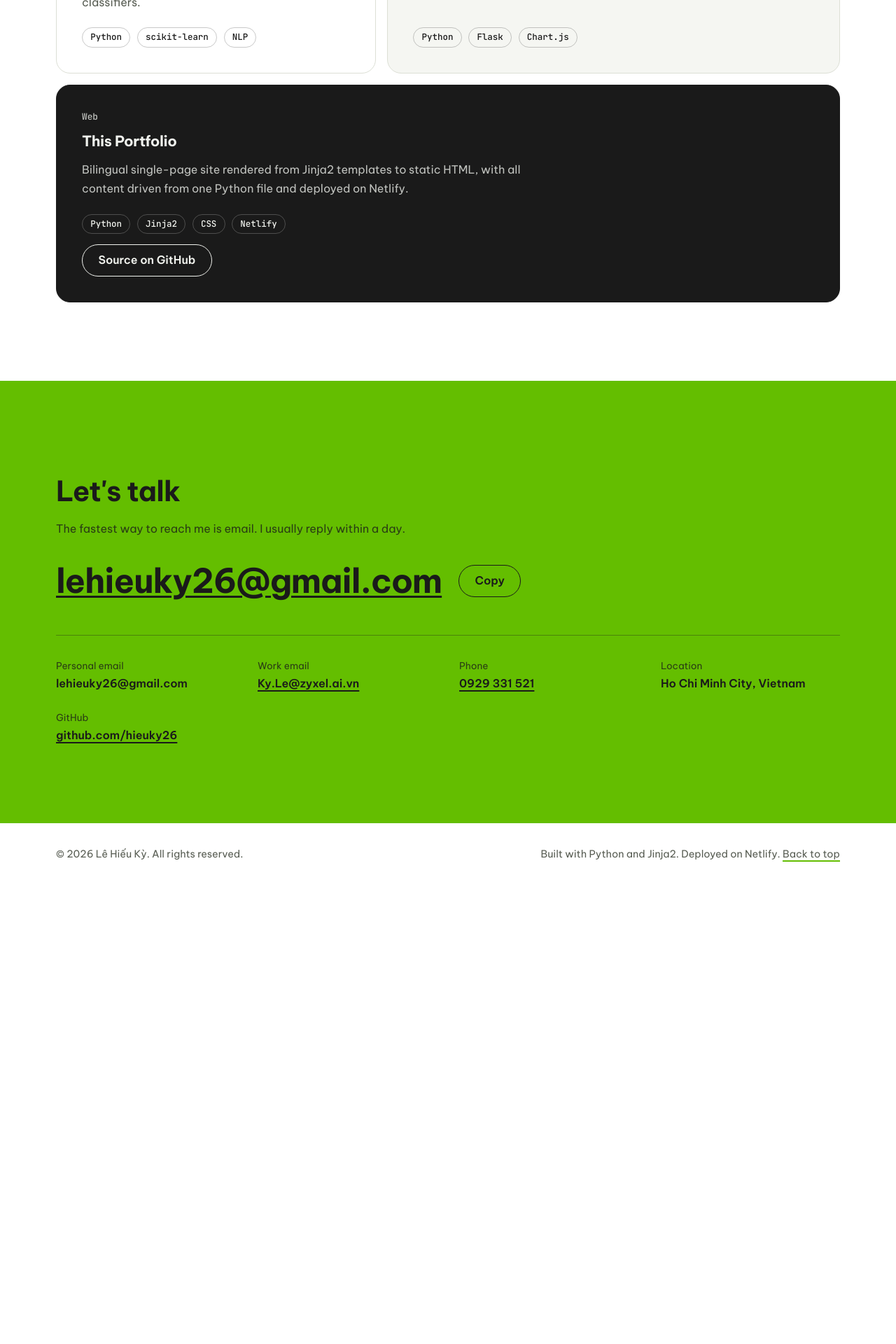
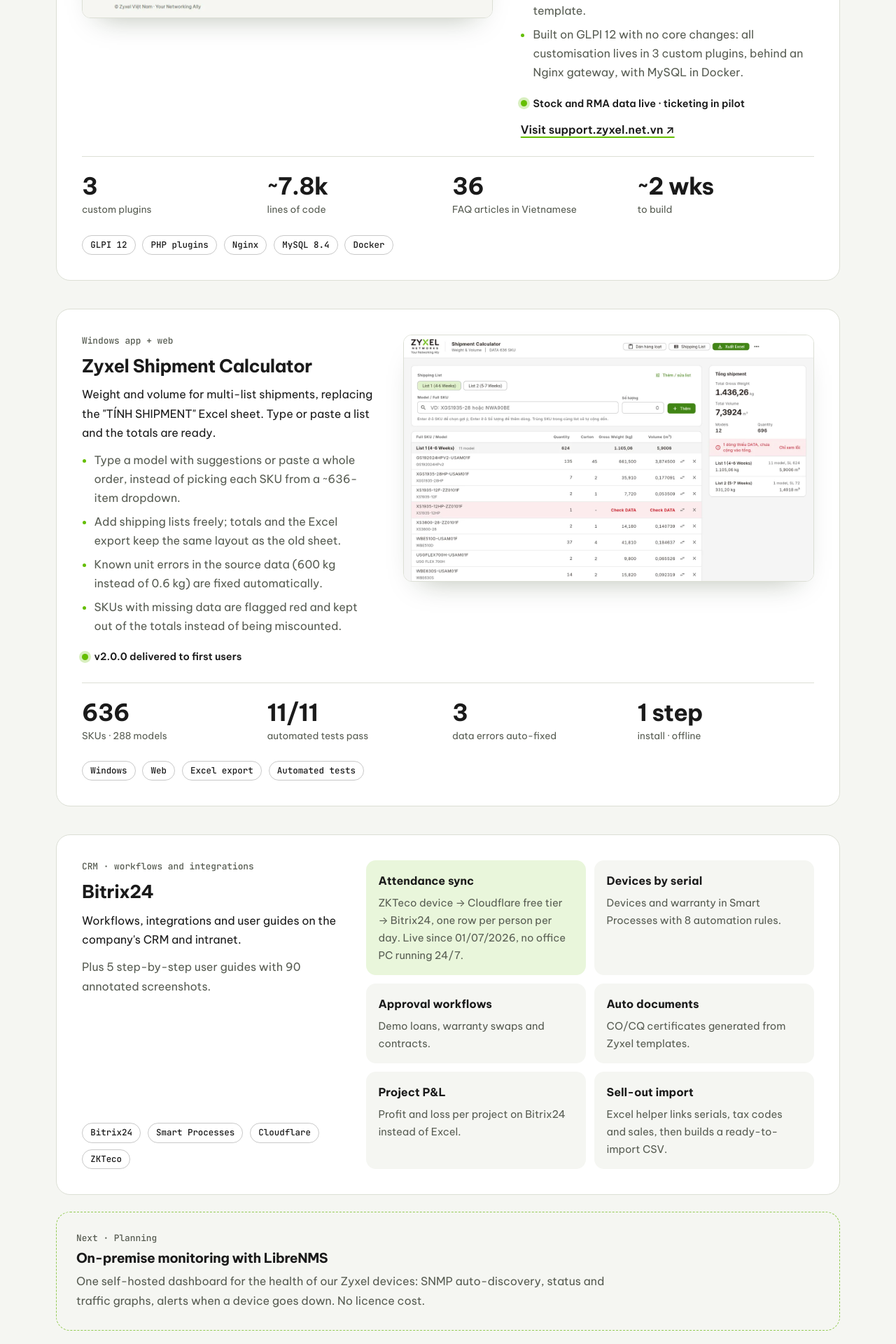
Before and after one commit to hieuky26/portfolio, a FastAPI app: page / in a window 1280 px wide. Shown: the part 4200-6120 px from the top of the page at 70% size. Before the commit the page ends 5431 px from the top, so only its background shows below. Run offline with FastAPI, Linux system fonts and the light colour scheme.

Commit message:
Them muc Cong cu tai Zyxel: Helpdesk, Shipment Calculator, Bitrix24
- Muc moi #tools giua Hoc van va Du an, them vao menu
- Helpdesk va Shipment Calculator co anh chup, diem chinh, so lieu, trang thai
- Luoi 6 viec tren Bitrix24 va the ke hoach LibreNMS
- Them 2 y o Kinh nghiem Zyxel
- Khong dua so lieu kho/RMA noi bo va anh man hinh noi bo

Co-Authored-By: Claude Opus 5.5 <noreply@anthropic.com>

```diff
--- a/sitegen.py
+++ b/sitegen.py
@@ -96,6 +96,7 @@ def build_context(lang: str, urls: dict) -> dict:
         "education": localize(C.EDUCATION, lang),
         "projects": localize(C.PROJECTS, lang),
         "terminal": localize(C.HERO_TERMINAL, lang),
+        "tools": localize(C.ZYXEL_TOOLS, lang),
     }
 
 
--- a/static/css/style.css
+++ b/static/css/style.css
@@ -339,6 +339,81 @@ h1 span {
 .edu h3 { font-size: 1.3rem; }
 .edu p { color: var(--muted); }
 
+/* ---------- Cong cu tai Zyxel: moi cong cu mot the lon (anh + noi dung + so lieu) ---------- */
+.tools-intro { margin-top: 1rem; }
+.case {
+  display: grid; grid-template-columns: 7fr 5fr; gap: 1.5rem 2.5rem;
+  grid-template-areas: "shot body" "metrics metrics" "tech tech";
+  margin-top: 2.5rem; padding: clamp(1.25rem, 3vw, 2.25rem);
+  background: var(--bg); border: 1px solid var(--line); border-radius: var(--r);
+}
+.case--flip { grid-template-columns: 5fr 7fr; grid-template-areas: "body shot" "metrics metrics" "tech tech"; }
+.shot { grid-area: shot; margin: 0; align-self: start; }
+.shot img {
+  display: block; width: 100%; height: auto;
+  border: 1px solid var(--line); border-radius: 12px;
+  box-shadow: 0 20px 40px -24px rgb(20 40 0 / .35);
+}
+.case__body { grid-area: body; display: flex; flex-direction: column; gap: .75rem; }
+.case .kind { font: 500 .8rem/1.4 var(--mono); color: var(--muted); }
+.case h3 { font-size: clamp(1.3rem, 2.4vw, 1.6rem); }
+.case__summary { color: var(--ink); }
+.case .bul { margin: 0; color: var(--muted); }
+.case .bul li { margin-bottom: .4rem; }
+.case__note { color: var(--muted); }
+.case__link { font-weight: 600; align-self: flex-start; }
+
+/* Trang thai: cham xanh nhap nhay nhe */
+.status { display: flex; align-items: center; gap: .55rem; font-size: .9rem; font-weight: 600; }
+.status span {
+  width: .55rem; height: .55rem; border-radius: 50%; flex: none;
+  background: var(--accent); box-shadow: 0 0 0 4px color-mix(in srgb, var(--accent) 25%, transparent);
+}
+
+.metrics {
+  grid-area: metrics; display: grid; grid-template-columns: repeat(4, 1fr); gap: .75rem;
+  margin: 0; padding-top: 1.5rem; border-top: 1px solid var(--line);
+}
+.metrics div { display: flex; flex-direction: column-reverse; gap: .2rem; }
+.metrics dd { margin: 0; font: 700 clamp(1.5rem, 3vw, 2.1rem)/1.1 var(--font); letter-spacing: -.02em; }
+.metrics dt { color: var(--muted); font-size: .85rem; }
+.case__tech { grid-area: tech; }
+
+/* Bitrix24: noi dung trai, luoi 6 viec phai */
+.case--grid { grid-template-areas: "body tasks"; grid-template-columns: 4fr 7fr; }
+.case--grid .chips { margin-top: auto; }
+.tasks {
+  grid-area: tasks; list-style: none; margin: 0; padding: 0;
+  display: grid; grid-template-columns: repeat(2, 1fr); gap: .75rem;
+}
+.tasks li {
+  display: flex; flex-direction: column; gap: .3rem;
+  padding: 1rem 1.1rem; border-radius: 14px; background: var(--surface);
+}
+.tasks li:first-child { background: var(--tint); }
+.tasks b { font-weight: 650; }
+.tasks span { color: var(--muted); font-size: .92rem; }
+
+/* Ke hoach tiep theo: the vien net dut */
+.next {
+  margin-top: 1.5rem; padding: clamp(1.25rem, 3vw, 1.75rem);
+  border: 1.5px dashed color-mix(in srgb, var(--accent) 60%, var(--line)); border-radius: var(--r);
+  display: grid; gap: .5rem;
+}
+.next__tag { font: 500 .8rem/1.4 var(--mono); color: var(--muted); }
+.next h3 { font-size: 1.2rem; }
+.next p { color: var(--muted); max-width: 70ch; }
+
+@media (max-width: 900px) {
+  .case, .case--flip { grid-template-columns: 1fr; grid-template-areas: "shot" "body" "metrics" "tech"; }
+  .case--grid { grid-template-columns: 1fr; grid-template-areas: "body" "tasks"; }
+  .metrics { grid-template-columns: repeat(2, 1fr); gap: 1rem; }
+}
+@media (max-width: 600px) {
+  .case { margin-top: 1.75rem; gap: 1.25rem; }
+  .tasks { grid-template-columns: 1fr; }
+}
+
 /* ---------- Du an: bento 5 o ---------- */
 .bento { display: grid; grid-template-columns: repeat(12, 1fr); gap: 1rem; margin-top: 3rem; }
 .tile {
--- a/templates/index.html
+++ b/templates/index.html
@@ -69,7 +69,7 @@ document.documentElement.classList.add("js");
 
     {% set nav_items = [
       ('#about', ui.nav.about), ('#skills', ui.nav.skills), ('#experience', ui.nav.experience),
-      ('#projects', ui.nav.projects), ('#contact', ui.nav.contact)] %}
+      ('#tools', ui.nav.tools), ('#projects', ui.nav.projects), ('#contact', ui.nav.contact)] %}
 
     <nav class="desk" aria-label="{{ ui.nav.label }}">
       <ul>
@@ -217,6 +217,57 @@ document.documentElement.classList.add("js");
   </div>
 </section>
 
+<!-- ================= CONG CU TAI ZYXEL ================= -->
+<section id="tools" class="alt">
+  <div class="wrap">
+    <h2 class="reveal">{{ ui.sections.tools_title }}</h2>
+    <p class="lead tools-intro reveal">{{ tools.intro }}</p>
+
+    {% for c in tools.cases %}
+    <article class="case{% if loop.index is even %} case--flip{% endif %} reveal">
+      <figure class="shot">
+        <img src="{{ asset(c.image) }}" alt="{{ c.image_alt }}" width="{{ c.image_w }}" height="{{ c.image_h }}" loading="lazy" decoding="async">
+      </figure>
+      <div class="case__body">
+        <span class="kind">{{ c.kind }}</span>
+        <h3>{{ c.name }}</h3>
+        <p class="case__summary">{{ c.summary }}</p>
+        <ul class="bul">{% for p in c.points %}<li>{{ p }}</li>{% endfor %}</ul>
+        <p class="status"><span aria-hidden="true"></span>{{ c.status }}</p>
+        {% if c.link %}
+        <a class="case__link" href="{{ c.link }}" target="_blank" rel="noopener">{{ ui.labels.visit }} {{ c.link_label }} ↗</a>
+        {% endif %}
+      </div>
+      <dl class="metrics">
+        {% for m in c.metrics %}<div><dt>{{ m.label }}</dt><dd>{{ m.value }}</dd></div>{% endfor %}
+      </dl>
+      {% if c.tech %}<ul class="chips sm case__tech">{% for t in c.tech %}<li>{{ t }}</li>{% endfor %}</ul>{% endif %}
+    </article>
+    {% endfor %}
+
+    {% set b = tools.bitrix %}
+    <article class="case case--grid reveal">
+      <div class="case__body">
+        <span class="kind">{{ b.kind }}</span>
+        <h3>{{ b.name }}</h3>
+        <p class="case__summary">{{ b.summary }}</p>
+        <p class="case__note">{{ b.note }}</p>
+        {% if b.tech %}<ul class="chips sm">{% for t in b.tech %}<li>{{ t }}</li>{% endfor %}</ul>{% endif %}
+      </div>
+      <ul class="tasks">
+        {% for it in b['items'] %}<li><b>{{ it.title }}</b><span>{{ it.text }}</span></li>{% endfor %}
+      </ul>
+    </article>
+
+    {% set n = tools.next %}
+    <aside class="next reveal">
+      <span class="next__tag">{{ n.label }} · {{ n.status }}</span>
+      <h3>{{ n.title }}</h3>
+      <p>{{ n.text }}</p>
+    </aside>
+  </div>
+</section>
+
 <!-- ================= PROJECTS ================= -->
 <section id="projects">
   <div class="wrap">
--- a/ui.py
+++ b/ui.py
@@ -13,6 +13,7 @@ UI = {
             "about": "About",
             "skills": "Skills",
             "experience": "Experience",
+            "tools": "Zyxel tools",
             "projects": "Projects",
             "contact": "Contact",
         },
@@ -29,6 +30,7 @@ UI = {
             "skills_hint": "Select a skill to see the detail.",
             "experience_title": "Where I have worked",
             "education_title": "Education",
+            "tools_title": "Tools I built at Zyxel",
             "projects_title": "Selected work",
             "contact_title": "Let's talk",
             "contact_text": "The fastest way to reach me is email. I usually reply within a day.",
@@ -43,6 +45,7 @@ UI = {
             "current": "Current",
             "featured": "Featured",
             "view_project": "View project",
+            "visit": "Visit",
             "copy": "Copy",
             "copied": "Copied",
             "copy_failed": "Copy it manually",
@@ -68,6 +71,7 @@ UI = {
             "about": "Giới thiệu",
             "skills": "Kỹ năng",
             "experience": "Kinh nghiệm",
+            "tools": "Công cụ",
             "projects": "Dự án",
             "contact": "Liên hệ",
         },
@@ -84,6 +88,7 @@ UI = {
             "skills_hint": "Chọn một kỹ năng để xem chi tiết.",
             "experience_title": "Quá trình làm việc",
             "education_title": "Học vấn",
+            "tools_title": "Công cụ tôi xây tại Zyxel",
             "projects_title": "Một số dự án tiêu biểu",
             "contact_title": "Kết nối với tôi",
             "contact_text": "Cách nhanh nhất để liên hệ là qua email. Tôi thường phản hồi trong vòng một ngày.",
@@ -98,6 +103,7 @@ UI = {
             "current": "Hiện tại",
             "featured": "Nổi bật",
             "view_project": "Xem dự án",
+            "visit": "Mở trang",
             "copy": "Sao chép",
             "copied": "Đã sao chép",
             "copy_failed": "Hãy sao chép thủ công",
```
Also changed, not shown: content.py (+142 -1 lines), static/img/work/helpdesk-portal.webp (added), static/img/work/shipment-calculator.webp (added).
